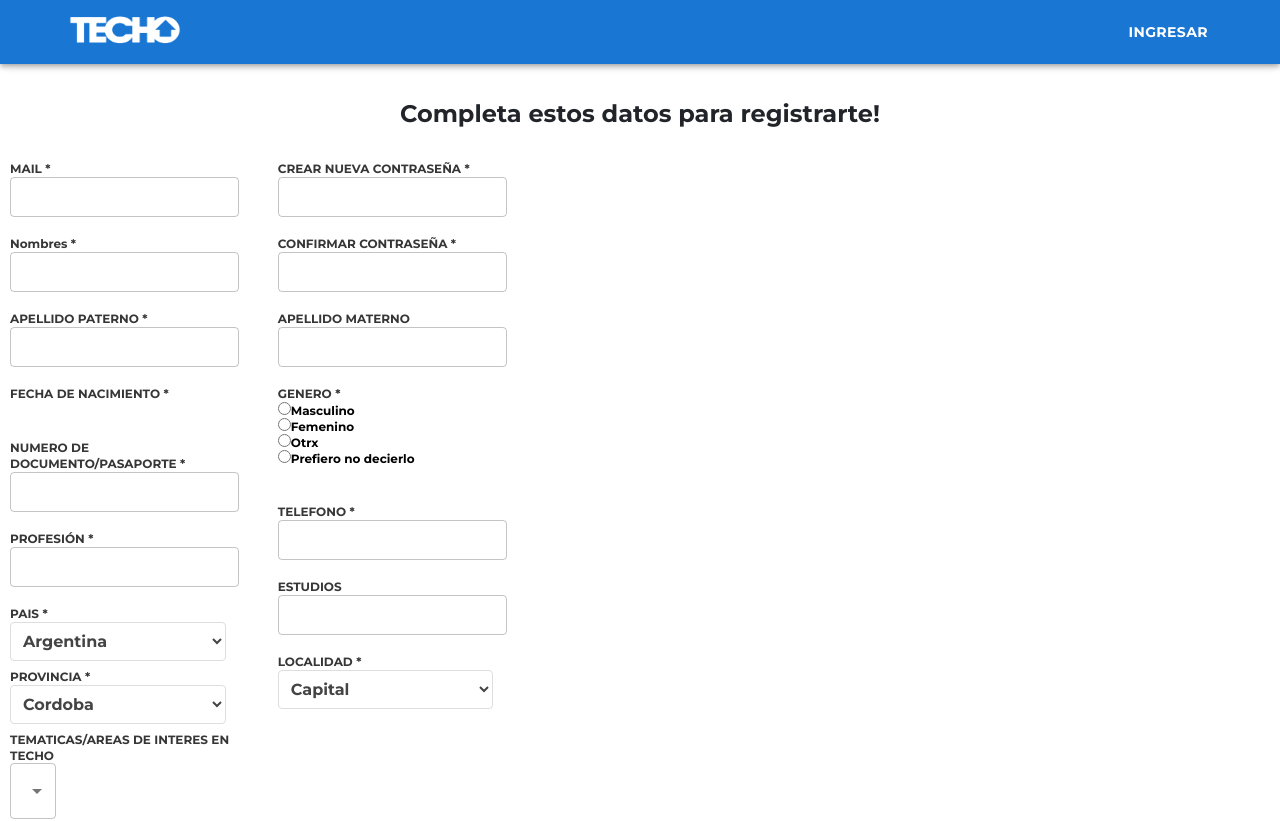
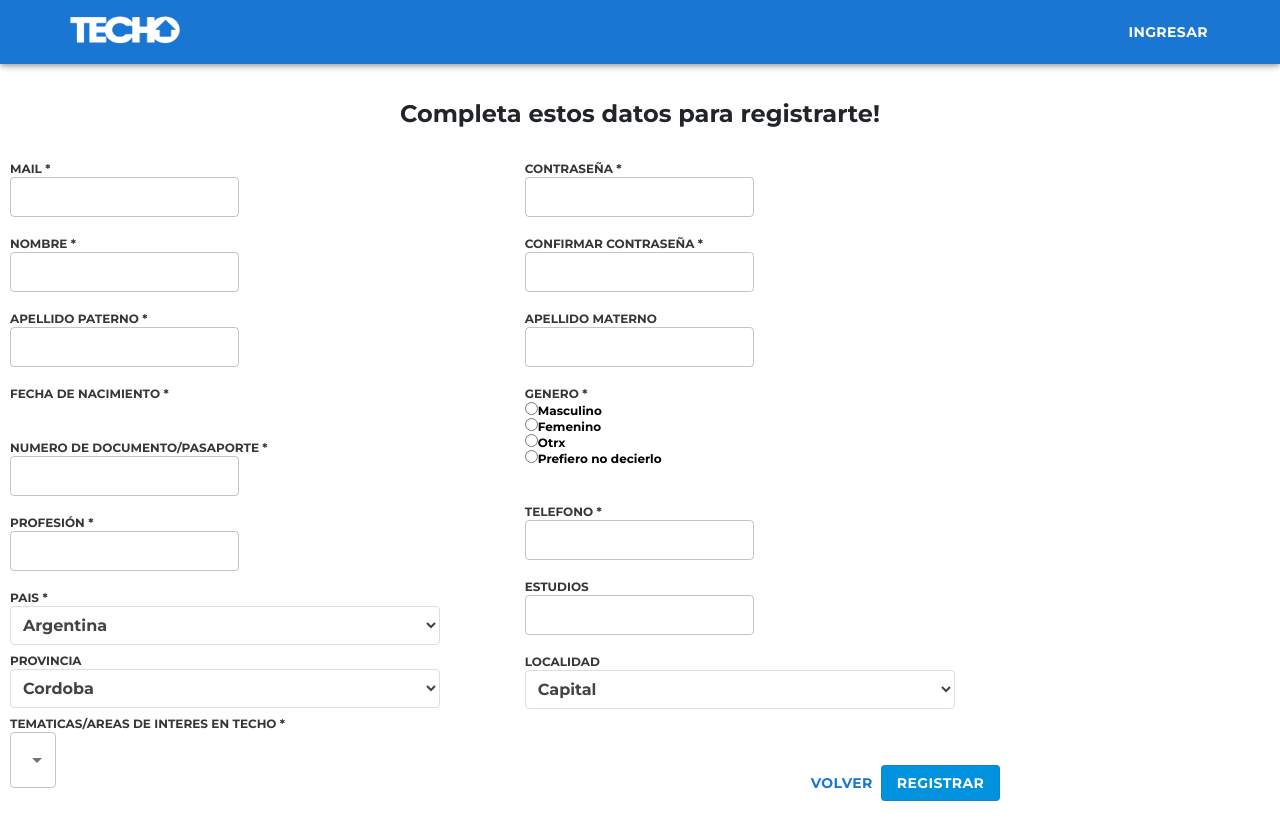
Before and after one commit to frivajica/TECHO-Teams, a React (Create React App) app: page /registro in a window 1280 px wide. Shown: the top 821 px of the page. Built offline with nearby package versions, Linux system fonts and the light colour scheme.

Commit message:
Validacion front registro

```diff
--- a/api/controllers/Usuario.js
+++ b/api/controllers/Usuario.js
@@ -31,8 +31,6 @@ class UsuarioController {
       mail,
       recibirMails,
       acepta_marketing,
-      //email_verified_at,
-      //deleted_at,
       profesion,
       estudios,
       intereses,
--- a/package.json
+++ b/package.json
@@ -6,6 +6,7 @@
     "@emotion/react": "^11.6.0",
     "@emotion/styled": "^11.6.0",
     "@mui/icons-material": "^5.2.0",
+    "@mui/lab": "^5.0.0-alpha.58",
     "@mui/material": "^5.2.0",
     "@mui/styled-engine": "^5.2.0",
     "@reduxjs/toolkit": "^1.6.2",
--- a/src/components/Register/Register.jsx
+++ b/src/components/Register/Register.jsx
@@ -18,6 +18,7 @@ import { CustomHook } from "../../hooks/CustomHook";
 import "./Register.css";
 
 import { useTheme } from "@mui/material/styles";
+
 const localeMap = {
   fr: frLocale,
 };
@@ -64,14 +65,29 @@ function Register() {
   // select para la datapicker (Fecha de nna)
   const [locale] = useState("fr");
   const [value, setValue] = useState(new Date());
-  //imputs
+  //inputs
+  const [mail, setMail] = useState("");
+  const [leyendaMail, setLeyendaMail] = useState("");
+  const [errorMail, setErrorMail] = useState(false);
+  const [nombre, setNombre] = useState("");
+  const [leyendaNombre, setLeyendaNombre] = useState("");
+  const [errorNombre, setErrorNombre] = useState(false);
+  const [apellidoPaterno, setApellidoPaterno] = useState("");
+  const [leyendaApellidoPaterno, setLeyendaApellidoPaterno] = useState("");
+  const [errorApellidoPaterno, setErrorApellidoPaterno] = useState(false);
   const profesion = CustomHook("");
   const estudios = CustomHook("");
-  const mail = CustomHook("");
-  const contraseña = CustomHook("");
+  const apellidoMaterno = CustomHook("");
+  const [contraseña, setContraseña] = useState("");
+  const [leyendaContraseña, setLeyendaContraseña] = useState("");
+  const [errorContraseña, setErrorContraseña] = useState(false);
+  const [confirmPass, setConfirmPass] = useState("");
+  const [leyendaConfirmPass, setLeyendaConfirmPass] = useState("");
+  const [errorConfirmPass, setErrorConfirmPass] = useState(false);
   const fechaNacimiento = CustomHook("");
   const docu = CustomHook("");
   const telefono = CustomHook("");
+  const [recibirMails, setRecibirMails] = useState(0);
   const [intereses, setIntereses] = useState([]);
   const [formErrors, setFormErrors] = useState({});
 
@@ -81,21 +97,34 @@ function Register() {
     const {
       target: { value },
     } = event;
-    setIntereses(typeof value === "string" ? value.split(",") : value);
+    // if (!intereses.includes(value)) {
+    //   intereses.push(value);
+    //   setIntereses(intereses);
+    // } else {
+    //   let interesesFiltrados = intereses.filter((interes) => interes !== value);
+    //   setIntereses(interesesFiltrados);
+    // }
+    console.log("ACAAA", intereses);
+    setIntereses(value);
+    console.log("EL TROOO", intereses);
+  };
+
+  const handleMail = () => {
+    setRecibirMails((prev) => (prev === 0 ? 1 : 0));
   };
 
   const successAlert = () => {
     swal({
       title: "Muchas gracias!",
       icon: "success",
-      timer: "2000",
+      timer: "4000",
     });
   };
 
   const errorAlert = () => {
     swal({
       title: "Error",
-      text: "Por favor complete todos los campos",
+      text: "Por favor complete todos los campos obligatorios",
       button: "Aceptar",
       icon: "error",
     });
@@ -104,75 +133,102 @@ function Register() {
   const handleFormValidation = () => {
     let formIsValid = true;
 
-    if (!profesion.value) {
-      formIsValid = false;
-      setFormErrors({
-        ...formErrors,
-        profesionErr: "Ingrese si es estudiante, contador, vendedor, etc.",
-      });
-    }
-    if (!mail.value) {
-      formIsValid = false;
-      setFormErrors({
-        ...formErrors,
-        mailErr: "Ingrese un mail",
-      });
-    }
-    if (!contraseña.value) {
-      formIsValid = false;
-      setFormErrors({
-        ...formErrors,
-        contraseñaErr: "Ingrese una contraseña",
-      });
-    }
-    if (!fechaNacimiento.value) {
-      formIsValid = false;
-      setFormErrors({
-        ...formErrors,
-        fechaDeNacimientoErr:
-          "Indique                                                         ",
-      });
-    }
+    // if (!mail.value) {
+    //   formIsValid = false;
+    //   setFormErrors({ ...formErrors, mailErr: "Ingrese un email" });
+    // }
+    // else
+    // if (!/^\w+([\.-]?\w+)*@\w+([\.-]?\w+)*(\.\w{2,3})+$/.test(mail.value)) {
+    //   formIsValid = false;
+    //   setFormErrors({ ...formErrors, mailErr: "Ingrese un email valido" });
+    // }
 
-    if (!docu.value) {
-      formIsValid = false;
-      setFormErrors({
-        docuErr: "Ingrese su documento o Pasaporte",
-      });
-    }
-    if (!telefono.value) {
-      formIsValid = false;
-      setFormErrors({
-        telefonoErr: "Ingrese su numero de telefono",
-      });
-    }
-    if (!estudios.value) {
-      formIsValid = false;
-      setFormErrors({
-        ...formErrors,
-        estudiosErr: "Indique Primaria/Secundaria o Titulo universitario, etc.",
-      });
-    }
+    // if (!nombre.value) {
+    //   formIsValid = false;
+    //   setFormErrors({
+    //     ...formErrors,
+    //     nombreErr: "Ingrese su nombre",
+    //   });
+    // }
 
-    if (!intereses[0]) {
-      formIsValid = false;
-      setFormErrors({
-        ...formErrors,
-        interesErr: "Elija alguna/s opcion/es",
-      });
-    }
+    // if (!profesion.value) {
+    //   formIsValid = false;
+    //   setFormErrors({
+    //     ...formErrors,
+    //     profesionErr: "Ingrese si es estudiante, contador, vendedor, etc.",
+    //   });
+    // }
+
+    // if (contraseña.value.length < 8) {
+    //   formIsValid = false;
+    //   setFormErrors({
+    //     ...formErrors,
+    //     contraseñaErr: "La contraseña debe tener al menos 8 caracteres",
+    //   });
+    // }
+
+    // if (contraseña.value !== confirmar_contraseña.value) {
+    //   formIsValid = false;
+    //   setFormErrors({
+    //     ...formErrors,
+    //     confirmarContraseñaErr: "Las contraseñas deben coincidir",
+    //   });
+    // }
+
+    // if (!apellidoPaterno.value) {
+    //   formIsValid = false;
+    //   setFormErrors({
+    //     ...formErrors,
+    //     apellidoPaternoErr: "Ingrese su apellido",
+    //   });
+    // }
+
+    // if (!fechaNacimiento.value) {
+    //   formIsValid = false;
+    //   setFormErrors({
+    //     ...formErrors,
+    //     fechaDeNacimientoErr:
+    //       "Indique                                                         ",
+    //   });
+    // }
+
+    // if (!docu.value) {
+    //   formIsValid = false;
+    //   setFormErrors({
+    //     ...formErrors,
+    //     docuErr: "Ingrese su documento o Pasaporte",
+    //   });
+    // }
+    // if (!telefono.value) {
+    //   formIsValid = false;
+    //   setFormErrors({
+    //     ...formErrors,
+    //     telefonoErr: "Ingrese su numero de telefono",
+    //   });
+    // }
+
+    // if (!intereses.length) {
+    //   formIsValid = false;
+    //   setFormErrors({
+    //     ...formErrors,
+    //     interesErr: "Elija alguna/s opcion/es",
+    //   });
+    // } else setFormErrors({ ...formErrors, interesErr: "" });
 
     return formIsValid;
   };
+
   const {
+    nombreErr,
     profesionErr,
-    estudiosErr,
     interesErr,
     telefonoErr,
     docuErr,
     fechaDeNacimientoErr,
     contraseñaErr,
+    confirmarContraseñaErr,
     mailErr,
+    apellidoPaternoErr,
   } = formErrors;
 
   const handleSubmit = (e) => {
@@ -185,15 +241,33 @@ function Register() {
     if (handleFormValidation()) {
       // axios
       //   .post('', {
+      //     idPais:
+      //     idProvincia:
+      //    idLocalidad:
       //     profesion: profesion.value,
       //     estudios: estudios.value,
       //     interes: interes.value,
+      //     mail:mail.value,
+      //     nombres: nombre.value
+      //     apellidoPaterno: apellidoPaterno.value
+      //  apellidoMaterno: apellidoMaterno.value
+      //  password: contraseña.value
+      //   password_confirmation: confirmar_contraseña.value
+      //    acepta_marketing : recibirMails
+      //     recibirMails: recibirMails
+      //    fechaNacimiento
+      //  telefono: telefono.value
+      //  telefonoMovil ??? PUEDE IR COMO ALGO FIJO, NO LO PIDE EN ACTIVIDADES, PERO SI EN LA API
+      //  dni: docu.value
+      //   sexo:
+      //  idUnidadOrganizacional: 0
       //   })
       //   .then((res) => res.data)
       //   .then(successAlert());
       successAlert();
     }
   };
+
   return (
     <div>
       <div className="TitleRegister">
@@ -205,39 +279,71 @@ function Register() {
         <form onSubmit={handleSubmit}>
           <div class="column">
             {/* COLUMNA DE DERECHA */}
-
-            <label for="selector" className="label">
+            <label for="mail" className="label">
               <p>MAIL *</p>
             </label>
             <TextField
+              onChange={(e) => {
+                setMail(e.target.value);
+                if (
+                  !/^\w+([\.-]?\w+)*@\w+([\.-]?\w+)*(\.\w{2,3})+$/.test(mail)
+                ) {
+                  setErrorMail(true);
+                  setLeyendaMail("Ingrese un email valido");
+                } else {
+                  setErrorMail(false);
+                  setLeyendaMail("");
+                }
+              }}
               size="small"
               className="ButonRegister"
-              id="mail"
-              name="mail"
-              {...mail}
+              error={errorMail}
+              helperText={leyendaMail}
+              variant="outlined"
             />
             <br />
             <br />
-            <label for="selector" className="label">
-              <p>Nombres *</p>
+            <label for="nombre" className="label">
+              <p>NOMBRE *</p>
             </label>
             <TextField
+              onChange={(e) => {
+                setNombre(e.target.value);
+                if (!nombre) {
+                  setErrorNombre(true);
+                  setLeyendaNombre("Ingrese su nombre");
+                } else {
+                  setErrorNombre(false);
+                  setLeyendaNombre("");
+                }
+              }}
               size="small"
               className="ButonRegister"
-              id="nombres"
-              name="nombres"
+              error={errorNombre}
+              helperText={leyendaNombre}
+              variant="outlined"
             />
-
             <br />
             <br />
-            <label for="selector" className="label">
+            <label for="apellidoPaterno" className="label">
               <p>APELLIDO PATERNO *</p>
             </label>
             <TextField
+              onChange={(e) => {
+                setApellidoPaterno(e.target.value);
+                if (!apellidoPaterno) {
+                  setErrorApellidoPaterno(true);
+                  setLeyendaApellidoPaterno("Ingrese su apellido");
+                } else {
+                  setErrorApellidoPaterno(false);
+                  setLeyendaApellidoPaterno("");
+                }
+              }}
               size="small"
               className="ButonRegister"
-              id="nombres"
-              name="nombres"
+              error={errorApellidoPaterno}
+              helperText={leyendaApellidoPaterno}
+              variant="outlined"
             />
             <br />
             <br />
@@ -263,19 +369,16 @@ function Register() {
             </LocalizationProvider>
             <br />
             <br />
-
             <label for="selector" className="label">
               <p>NUMERO DE DOCUMENTO/PASAPORTE *</p>
             </label>
-
             <TextField size="small" id="fullWidth" {...docu} />
             {docuErr ? <div className="errorFormMsg">{docuErr}</div> : ""}
             <br />
             <br />
-            <label for="selector" className="label">
+            <label for="profesion" className="label">
               <p>PROFESIÓN *</p>
             </label>
-
             <TextField
               name="profesion"
               id="profesion"
@@ -296,13 +399,13 @@ function Register() {
               </select>
             </label>
             <label for="selector" className="label">
-              <p>PROVINCIA *</p>
+              <p>PROVINCIA</p>
               <select>
                 <option value="Argentina">Cordoba</option>
               </select>
             </label>
             <label for="selector" className="label">
-              <p>TEMATICAS/AREAS DE INTERES EN TECHO</p>
+              <p>TEMATICAS/AREAS DE INTERES EN TECHO *</p>
             </label>
             <Select
               id="demo-multiple-chip"
@@ -336,18 +439,53 @@ function Register() {
           <div class="column">
             {/* COLUMNA DE IZQUIERDA*/}
 
-            <label for="selector" className="label">
-              <p>CREAR NUEVA CONTRASEÑA *</p>
+            <label for="password" className="label">
+              <p>CONTRASEÑA *</p>
             </label>
+            <TextField
+              onChange={(e) => {
+                setContraseña(e.target.value);
+                if (contraseña.length < 7) {
+                  setErrorContraseña(true);
+                  setLeyendaContraseña(
+                    "La contraseña debe tener al menos 8 caracteres"
+                  );
+                } else {
+                  setErrorContraseña(false);
+                  setLeyendaContraseña("");
+                }
+              }}
+              size="small"
+              className="ButonRegister"
+              error={errorContraseña}
+              helperText={leyendaContraseña}
+              variant="outlined"
+              // type="password"
+            />
 
-            <TextField size="small" id="fullWidth" />
             <br />
             <br />
             <label for="selector" className="label">
               <p>CONFIRMAR CONTRASEÑA *</p>
             </label>
-
-            <TextField size="small" id="fullWidth" />
+            <TextField
+              onChange={(e) => {
+                setConfirmPass(e.target.value);
+                if (contraseña !== confirmPass) {
+                  setErrorConfirmPass(true);
+                  setLeyendaConfirmPass("Las contraseñas deben coincidir");
+                } else {
+                  setErrorConfirmPass(false);
+                  setLeyendaConfirmPass("");
+                }
+              }}
+              size="small"
+              className="ButonRegister"
+              error={errorConfirmPass}
+              helperText={leyendaConfirmPass}
+              variant="outlined"
+              // type="password"
+            />
             <br />
             <br />
             <label for="selector" className="label">
@@ -358,6 +496,7 @@ function Register() {
               className="ButonRegister"
               id="nombres"
               name="nombres"
+              {...apellidoMaterno}
             />
             <br />
             <br />
@@ -368,18 +507,22 @@ function Register() {
             <label for="selector" className="label">
               <p>TELEFONO *</p>
             </label>
-            <TextField size="small" id="fullWidth" />
+            <TextField size="small" id="fullWidth" {...telefono} />
+            {telefonoErr ? (
+              <div className="errorFormMsg">{telefonoErr}</div>
+            ) : (
+              ""
+            )}
             <br />
             <br />
             <label for="selector" className="label">
               <p>ESTUDIOS</p>
             </label>
-
-            <TextField size="small" id="fullWidth" />
+            <TextField size="small" id="fullWidth" {...estudios} />
             <br />
             <br />
             <label for="selector" className="label">
-              <p>LOCALIDAD *</p>
+              <p>LOCALIDAD</p>
               <select>
                 <option value="Argentina">Capital</option>
               </select>
@@ -389,21 +532,21 @@ function Register() {
 
             <br />
           </div>
+
+          <Button sx={{ ml: 36 }} variant="text">
+            VOLVER
+          </Button>
+          <Button id="ingresar" size="medium" variant="outlined" type="submit">
+            REGISTRAR
+          </Button>
         </form>
       </div>
-      <Button sx={{ ml: 36 }} variant="text">
-        VOLVER
-      </Button>
-      <Button id="ingresar" size="medium" variant="outlined" type="submit">
-        INGRESAR
-      </Button>
       <br />
       <br />
       <label for="selector" className="label">
-        <input type="checkbox" value="" />
+        <input type="checkbox" onClick={handleMail} />
         Acepto recibir notificaciones por email
       </label>
-
     </div>
   );
 }
```
